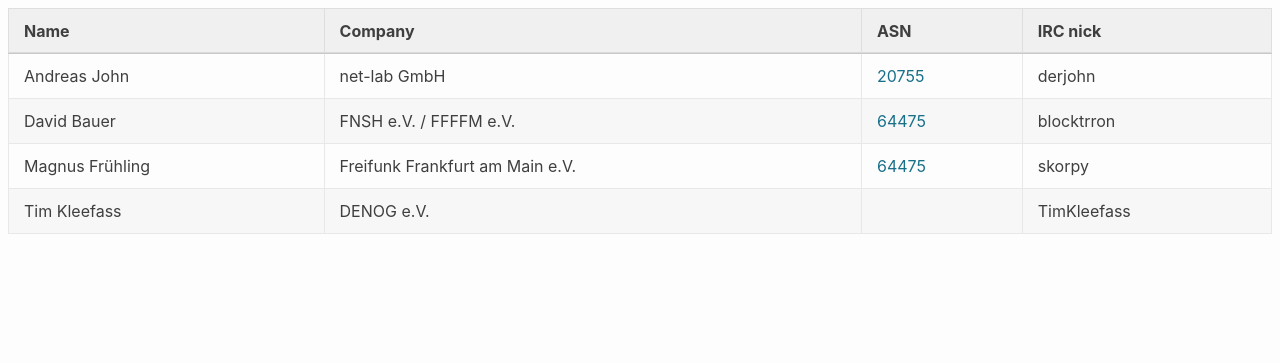
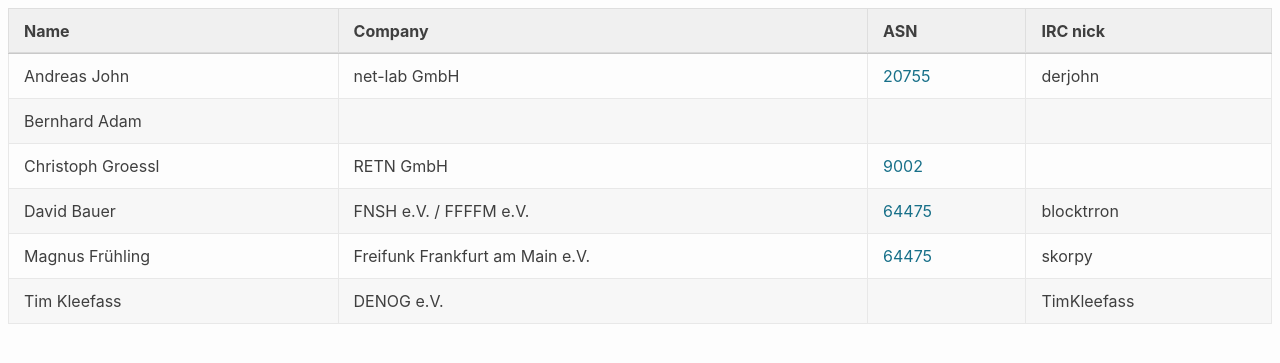
Before and after one commit to denog/pretix-attendeelist, a Jekyll site: the page built from meetup2024_01/index.markdown, in a window 1280 px wide. Shown: the top 363 px of the page. Built offline with Jekyll 4.4.1, drawn with Linux system fonts in a browser that asks for light colours.

Commit message:
Latest data: Fri Nov 24 14:29:05 UTC 2023

```diff
--- a/_data/attendees_denog_meetup_2024_01.json
+++ b/_data/attendees_denog_meetup_2024_01.json
@@ -4,6 +4,18 @@
     "company": "net-lab GmbH",
     "irc": "derjohn",
     "asn": "20755"
+  },
+  {
+    "name": "Bernhard Adam",
+    "company": null,
+    "irc": null,
+    "asn": null
+  },
+  {
+    "name": "Christoph Groessl",
+    "company": "RETN GmbH",
+    "irc": null,
+    "asn": "9002"
   },
   {
     "name": "David Bauer",
```
